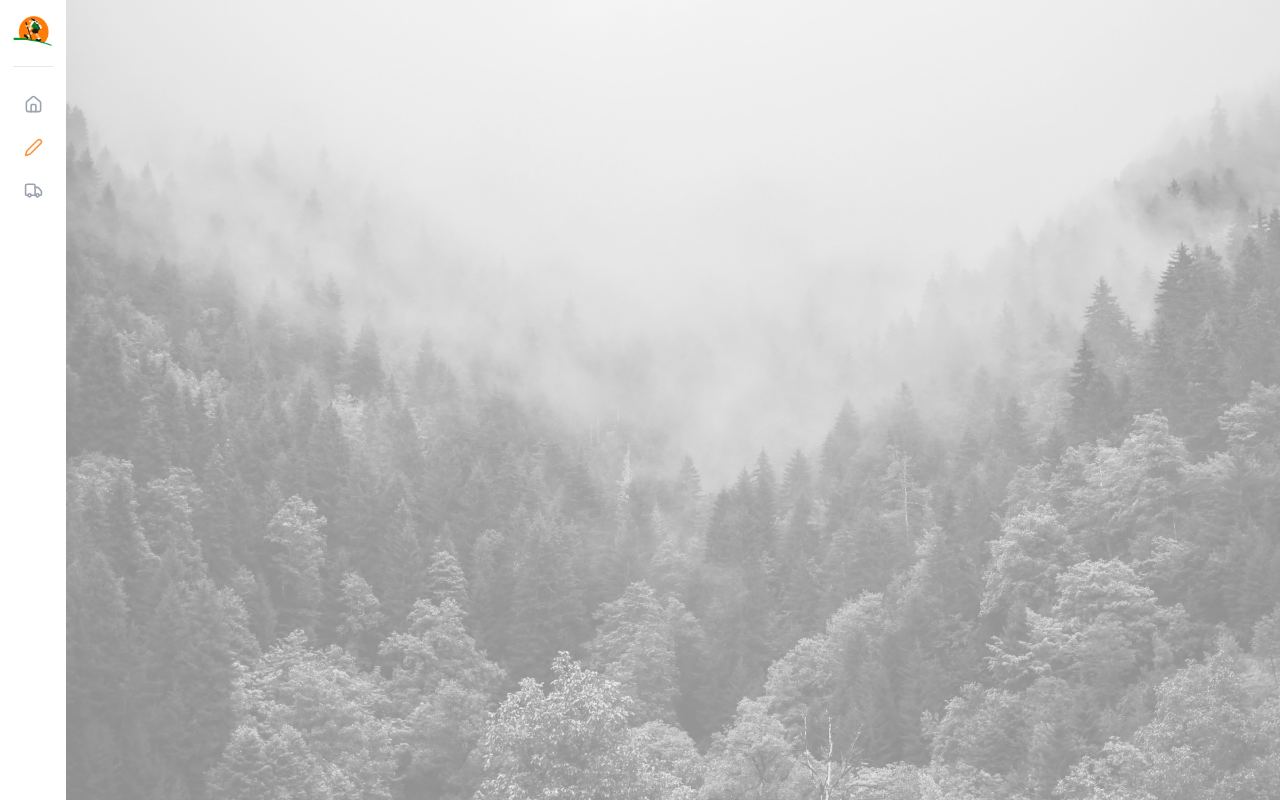
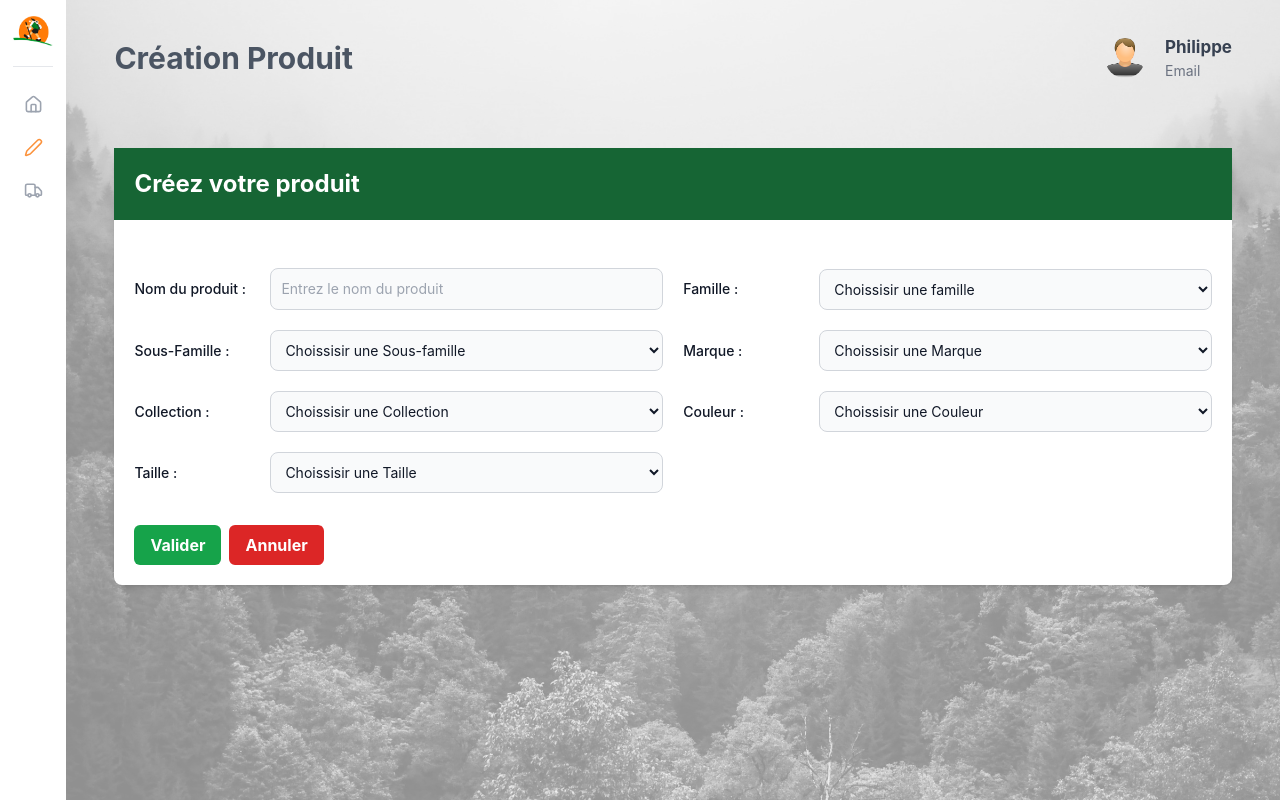
Before and after one commit to acs2i/avc-front-end, a React (Create React App) app: page /create-product in a window 1280 px wide. Before the commit this address had no page. Built offline with nearby package versions, Linux system fonts and the light colour scheme.

Commit message:
create Product

```diff
--- a/src/App.tsx
+++ b/src/App.tsx
@@ -5,6 +5,7 @@ import PageContainer from "./components/PageContainer";
 import SectionContainer from "./components/SectionContainer";
 import LoginPage from "./pages/login/LoginPage";
 import { useLocation } from "react-router-dom";
+import CreateProduct from "./pages/product/CreateProduct";
 
 function App() {
   const location = useLocation();
@@ -24,6 +25,7 @@ function App() {
           <PageContainer>
             <Routes>
               <Route path="/" element={<Home />} />
+              <Route path="/create-product" element={<CreateProduct />} />
               <Route path="/login" element={<LoginPage />} />
             </Routes>
           </PageContainer>
--- a/src/components/Card.tsx
+++ b/src/components/Card.tsx
@@ -1,4 +1,5 @@
-import React from 'react'
+import React from "react";
+
 
 type InFosCard = {
   title: string;
@@ -6,11 +7,15 @@ type InFosCard = {
   children: React.ReactNode;
 };
 
-
-export default function Card({title, subtitle, children}: InFosCard) {
+export default function Card({ title, subtitle, children }: InFosCard) {
   return (
-    <section className="bg-white shadow-md rounded-lg p-6 mt-8">
-      {children}
+    <section className="bg-white shadow-md rounded-lg mt-8 flex flex-col gap-7">
+      <div className="bg-green-800 py-5 px-5">
+        <h2 className="text-white font-bold text-2xl">{title}</h2>
+      </div>
+      <div className="py-5 px-5">
+        {children}
+      </div>
     </section>
-  )
+  );
 }
--- a/src/components/Header.tsx
+++ b/src/components/Header.tsx
@@ -50,9 +50,14 @@ export default function Header({ titlePage }: { titlePage: string }) {
             </span>
           </MenuItem>
           <Divider />
-          <MenuItem onClick={handleClose} className="flex items-center justify-center gap-3">
-            <LogOut className="text-red-500" />
-            <span className="font-bold text-gray-700">Déconnexion</span>
+          <MenuItem
+            onClick={handleClose}
+
+          >
+            <div className="flex items-center justify-center gap-3 w-full">
+              <LogOut className="text-red-500" />
+              <span className="font-bold text-gray-700">Déconnexion</span>
+            </div>
           </MenuItem>
         </Menu>
 
--- a/src/pages/Home.tsx
+++ b/src/pages/Home.tsx
@@ -4,6 +4,8 @@ import Header from "../components/Header";
 import FormControlLabel from '@mui/material/FormControlLabel';
 import Switch from '@mui/material/Switch';
 import Fuse from 'fuse.js';
+import { Plus } from "lucide-react";
+import { Link } from "react-router-dom";
 
 type Product = {
   reference: string;
@@ -154,9 +156,11 @@ export default function Home() {
             </tbody>
           </table>
         </div>
-        <button className="bg-orange-500 hover:bg-orange-600 text-white font-bold py-2 px-4 rounded mt-4">
-          +Créer un produit
-        </button>
+        <Link to="/create-product" className="bg-orange-500 hover:bg-orange-600 text-white font-bold py-2 px-4 rounded mt-4 flex items-center gap-3 w-[200px]">
+          Créer un produit
+          <Plus/>
+        </Link>
+
       </Card>
     </div>
   );
--- /dev/null
+++ b/src/pages/product/CreateProduct.tsx
@@ -0,0 +1,148 @@
+import Header from "../../components/Header";
+import Card from "../../components/Card";
+import React from "react";
+
+
+export default function CreateProduct() {
+  return (
+    <div>
+      <Header titlePage="Création Produit" />
+      <Card title="Créez votre produit" subtitle="">
+        <form className="flex flex-col gap-8">
+          <div className="gap-5 grid grid-cols-2 grid-template-columns: [label] 1fr [select] 2fr;">
+            <div className="flex items-center gap-4">
+              <label
+                className="text-sm font-medium text-gray-900 whitespace-nowrap"
+                style={{ gridColumn: "label", minWidth: "120px" }}
+              >
+                Nom du produit :{" "}
+              </label>
+              <input
+                type="text"
+                placeholder="Entrez le nom du produit"
+                className="bg-gray-50 border border-gray-300 text-gray-900 text-sm rounded-lg focus:border-green-500 focus:outline-none w-full p-2.5"
+              />
+            </div>
+
+            <div className="flex items-center gap-4">
+              <label
+                className="text-sm font-medium text-gray-900 whitespace-nowrap"
+                style={{ gridColumn: "label", minWidth: "120px" }}
+              >
+                Famille :{" "}
+              </label>
+              <select
+                name="familly"
+                id="familly"
+                className="bg-gray-50 border border-gray-300 text-gray-900 text-sm rounded-lg focus:border-green-500 focus:outline-none w-full p-2.5"
+                style={{ gridColumn: "select" }}
+              >
+                <option value="">Choissisir une famille</option>
+                <option value="famille">Famille</option>
+              </select>
+            </div>
+
+            <div className="flex items-center gap-4">
+              <label
+                className="text-sm font-medium text-gray-900 whitespace-nowrap"
+                style={{ gridColumn: "label", minWidth: "120px" }}
+              >
+                Sous-Famille :{" "}
+              </label>
+              <select
+                name="subfamilly"
+                id="subfamilly"
+                className="bg-gray-50 border border-gray-300 text-gray-900 text-sm rounded-lg focus:border-green-500 focus:outline-none w-full p-2.5"
+                style={{ gridColumn: "select" }}
+              >
+                <option value="">Choissisir une Sous-famille</option>
+                <option value="famille">Sous famille</option>
+              </select>
+            </div>
+
+            <div className="flex items-center gap-4">
+              <label
+                className="text-sm font-medium text-gray-900 whitespace-nowrap"
+                style={{ gridColumn: "label", minWidth: "120px" }}
+              >
+                Marque :{" "}
+              </label>
+              <select
+                name="subfamilly"
+                id="subfamilly"
+                className="bg-gray-50 border border-gray-300 text-gray-900 text-sm rounded-lg focus:border-green-500 focus:outline-none w-full p-2.5"
+                style={{ gridColumn: "select" }}
+              >
+                <option value="">Choissisir une Marque</option>
+                <option value="famille">Marque</option>
+              </select>
+            </div>
+
+            <div className="flex items-center gap-4">
+              <label
+                className="text-sm font-medium text-gray-900 whitespace-nowrap"
+                style={{ gridColumn: "label", minWidth: "120px" }}
+              >
+                Collection :{" "}
+              </label>
+              <select
+                name="subfamilly"
+                id="subfamilly"
+                className="bg-gray-50 border border-gray-300 text-gray-900 text-sm rounded-lg focus:border-green-500 focus:outline-none w-full p-2.5"
+                style={{ gridColumn: "select" }}
+              >
+                <option value="">Choissisir une Collection</option>
+                <option value="famille">Collection</option>
+              </select>
+            </div>
+
+            <div className="flex items-center gap-4">
+              <label
+                className="text-sm font-medium text-gray-900 whitespace-nowrap"
+                style={{ gridColumn: "label", minWidth: "120px" }}
+              >
+                Couleur :{" "}
+              </label>
+              <select
+                name="subfamilly"
+                id="subfamilly"
+                className="bg-gray-50 border border-gray-300 text-gray-900 text-sm rounded-lg focus:border-green-500 focus:outline-none w-full p-2.5"
+                style={{ gridColumn: "select" }}
+              >
+                <option value="">Choissisir une Couleur</option>
+                <option value="famille">Couleur</option>
+              </select>
+            </div>
+
+            <div className="flex items-center gap-4">
+              <label
+                className="text-sm font-medium text-gray-900 whitespace-nowrap"
+                style={{ gridColumn: "label", minWidth: "120px" }}
+              >
+                Taille :{" "}
+              </label>
+              <select
+                name="subfamilly"
+                id="subfamilly"
+                className="bg-gray-50 border border-gray-300 text-gray-900 text-sm rounded-lg focus:border-green-500 focus:outline-none w-full p-2.5"
+                style={{ gridColumn: "select" }}
+              >
+                <option value="">Choissisir une Taille</option>
+                <option value="famille">Taille</option>
+              </select>
+            </div>
+          </div>
+
+          <div className="flex gap-2">
+            <button className="bg-green-600 text-white font-bold py-2 px-4 rounded-md hover:brightness-125">
+              Valider
+            </button>
+            <button className="bg-red-600 text-white font-bold py-2 px-4 rounded-md hover:brightness-125">
+              Annuler
+            </button>
+          </div>
+        </form>
+      </Card>
+    </div>
+  );
+}
```
